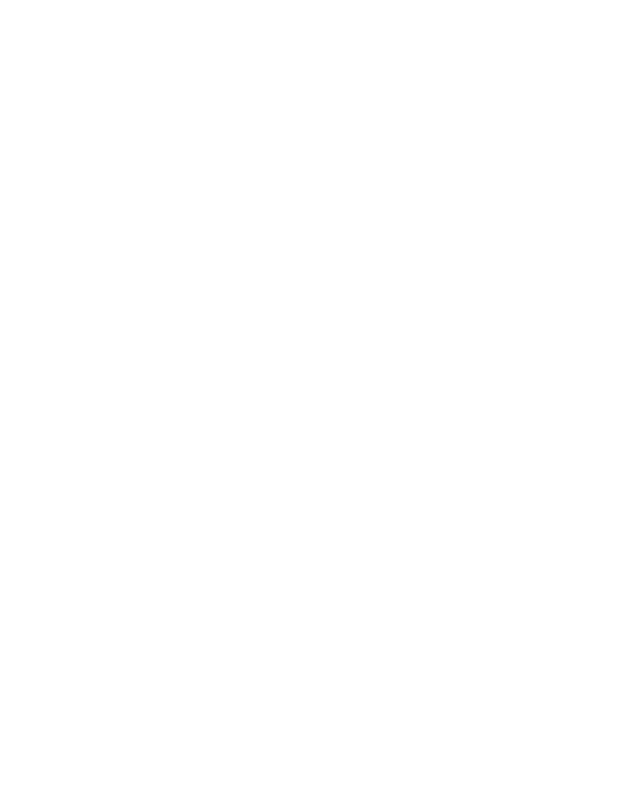
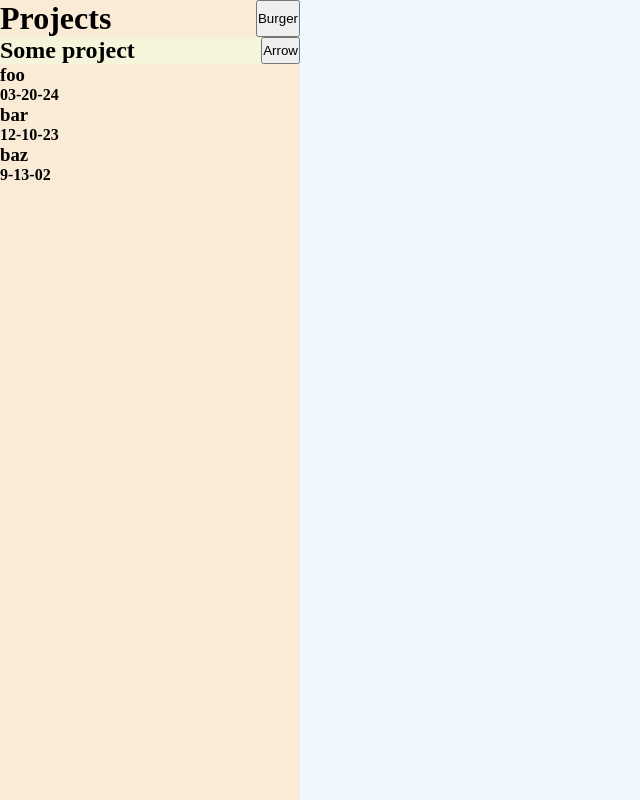
Before and after one commit to ws-9/todoodles, a plain HTML site: page index.html in a window 1280 px wide. Shown: the whole page, without its empty margins (0-640 px from the left). Drawn offline with Linux system fonts and the light colour scheme.

Commit message:
add sidebar html layout

```diff
--- a/index.html
+++ b/index.html
@@ -3,9 +3,38 @@
 <head>
   <meta charset="UTF-8">
   <meta name="viewport" content="width=device-width, initial-scale=1.0">
+  <link rel="stylesheet" href="styles.css">
   <title>Todoodles</title>
 </head>
 <body>
-
+  <div class="sidebar">
+    <div class="sidebar-top">
+      <h1 class="sidebar-title">Projects</h1>
+      <button class="toggle-sidebar-btn">Burger</button>
+    </div>
+    <ul class="projects-list">
+      <li class="project-item">
+        <div class="project-item-display">
+          <h2 class="project-name">Some project</h2>
+          <button class="toggle-project-item">Arrow</button>
+        </div>
+        <ul class="todo-list">
+          <li class="todo-item">
+            <h3 class="todo-name">foo</h3>
+            <h4 class="todo-date">03-20-24</h4>
+          </li>
+          <li class="todo-item">
+            <h3 class="todo-name">bar</h3>
+            <h4 class="todo-date">12-10-23</h4>
+          </li>
+          <li class="todo-item">
+            <h3 class="todo-name">baz</h3>
+            <h4 class="todo-date">9-13-02</h4>
+          </li>
+        </ul>
+      </li>
+    </ul>
+  </div>
+  <div class="todo-container"></div>
 </body>
 </html>
--- a/styles.css
+++ b/styles.css
@@ -0,0 +1,32 @@
+* {
+  padding: 0;
+  margin: 0;
+  box-sizing: border-box;
+}
+
+body {
+  display: flex;
+}
+
+.sidebar {
+  background-color: antiquewhite;
+  height: 100vh;
+  width: 300px;
+}
+
+.sidebar-top {
+  display: flex;
+  justify-content: space-between;
+}
+
+.todo-container {
+  background-color: aliceblue;
+  height: 100vh;
+  flex: 1 0 0;
+}
+
+.project-item-display {
+  background-color: beige;
+  display: flex;
+  justify-content: space-between;
+}
```
